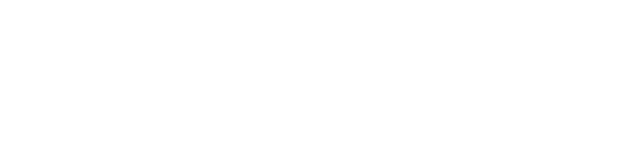
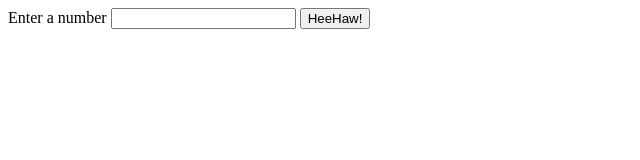
Before and after one commit to sle11/js-assignment2, a plain HTML site: page index.html in a window 1280 px wide. Shown: the whole page, without its empty margins (0-640 px from the left). Drawn offline with Linux system fonts and the light colour scheme.

Commit message:
Add input and button

```diff
--- a/index.html
+++ b/index.html
@@ -6,6 +6,9 @@
     <script src="heehaw.js"></script>
 </head>
 <body>
-
+    <label>Enter a number
+        <input type="number" id="num">
+        <input type="button" onclick="heeHaw()" value="HeeHaw!">
+    </label>
 </body>
 </html>
```
